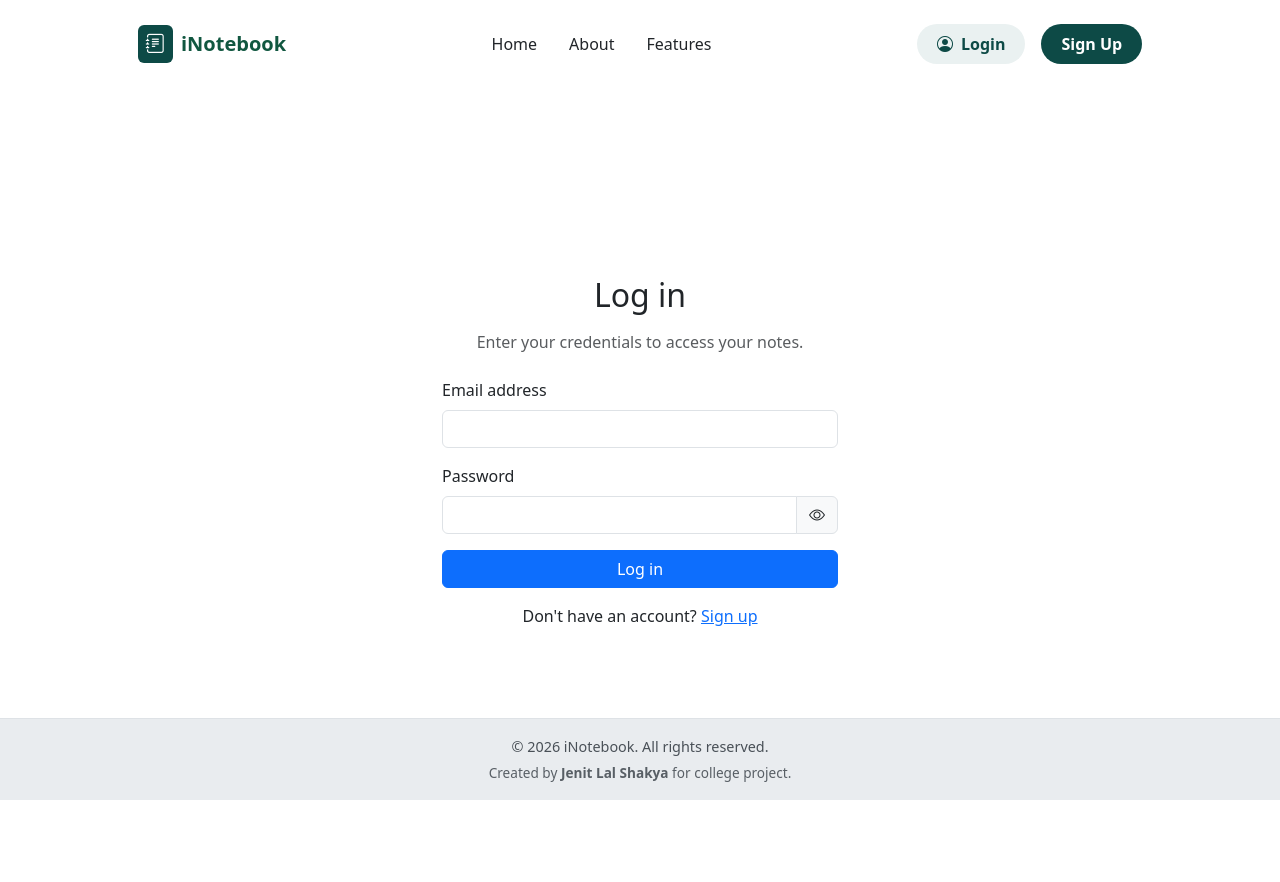
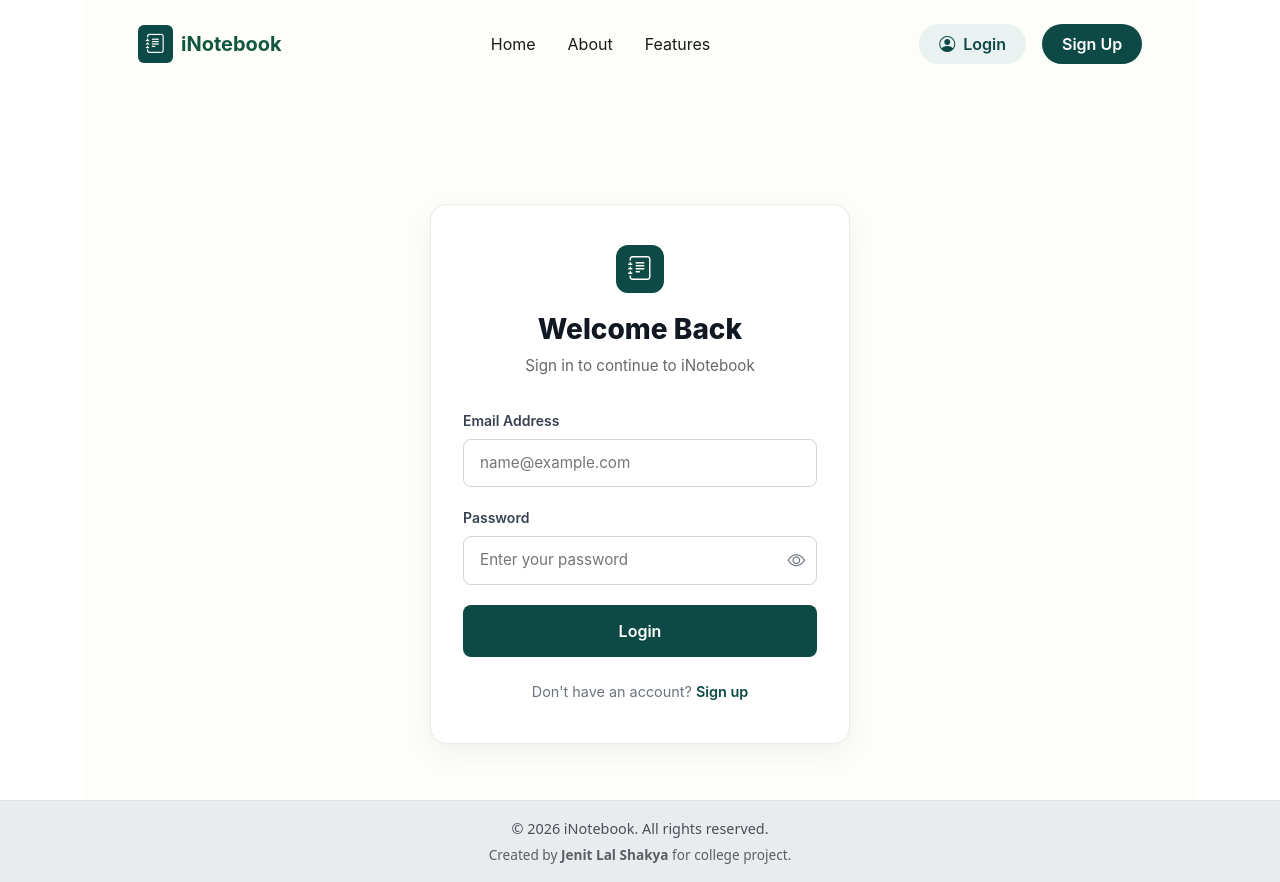
Before and after one commit to jenitlalshakya/inotebook, a React (Vite) app: page /login in a window 1280 px wide. Before the commit the page ends 800 px from the top, so only its background shows below. Built offline with nearby package versions, Linux system fonts and the light colour scheme; no server answers.

Commit message:
Update Login and signup, Fix search bar

```diff
--- /dev/null
+++ b/src/components/Auth.css
@@ -0,0 +1,224 @@
+/* Auth.css */
+
+.auth-container {
+    font-family: 'Inter', -apple-system, BlinkMacSystemFont, "Segoe UI", Roboto, Helvetica, Arial, sans-serif;
+    color: #1a1a1a;
+    background-color: #fdfdf9; /* soft neutral background from public home */
+    min-height: 100vh;
+    display: flex;
+    flex-direction: column;
+}
+
+.auth-content {
+    flex: 1;
+    display: flex;
+    align-items: center;
+    justify-content: center;
+    padding: 2rem 1rem;
+    margin-top: 60px; /* Offset for custom navbar */
+}
+
+.auth-card {
+    background: white;
+    width: 100%;
+    max-width: 420px;
+    border-radius: 16px;
+    box-shadow: 0 10px 30px rgba(0,0,0,0.05), 0 1px 3px rgba(0,0,0,0.02);
+    padding: 2.5rem 2rem;
+    border: 1px solid #eaeaea;
+}
+
+.auth-header {
+    text-align: center;
+    margin-bottom: 2rem;
+}
+
+.auth-logo {
+    display: inline-flex;
+    align-items: center;
+    justify-content: center;
+    background-color: #0d4a46;
+    color: white;
+    width: 48px;
+    height: 48px;
+    border-radius: 12px;
+    font-size: 1.5rem;
+    margin-bottom: 1.25rem;
+}
+
+.auth-title {
+    font-size: 1.75rem;
+    font-weight: 800;
+    color: #111822;
+    margin-bottom: 0.5rem;
+    line-height: 1.2;
+}
+
+.auth-subtitle {
+    font-size: 0.95rem;
+    color: #666;
+    margin: 0;
+}
+
+.auth-form .form-group {
+    margin-bottom: 1.25rem;
+}
+
+.auth-label {
+    display: block;
+    font-size: 0.875rem;
+    font-weight: 600;
+    color: #374151;
+    margin-bottom: 0.5rem;
+}
+
+.auth-input {
+    width: 100%;
+    padding: 0.75rem 1rem;
+    font-size: 0.95rem;
+    border: 1px solid #d1d5db;
+    border-radius: 8px;
+    background-color: #fff;
+    color: #1a1a1a;
+    transition: border-color 0.2s, box-shadow 0.2s;
+}
+
+.auth-input:focus {
+    outline: none;
+    border-color: #0d4a46;
+    box-shadow: 0 0 0 3px rgba(13, 74, 70, 0.1);
+}
+
+.auth-input.is-invalid {
+    border-color: #ef4444;
+}
+
+.auth-input.is-invalid:focus {
+    box-shadow: 0 0 0 3px rgba(239, 68, 68, 0.1);
+}
+
+.auth-error-text {
+    font-size: 0.8rem;
+    color: #ef4444;
+    margin-top: 0.25rem;
+    display: block;
+}
+
+/* password input group override */
+.auth-password-group {
+    position: relative;
+    display: flex;
+    align-items: center;
+}
+
+.auth-password-group .auth-input {
+    padding-right: 2.5rem; /* space for the eye icon */
+}
+
+.auth-password-toggle {
+    position: absolute;
+    right: 0.75rem;
+    background: transparent;
+    border: none;
+    color: #6b7280;
+    cursor: pointer;
+    font-size: 1.1rem;
+    padding: 0;
+    display: flex;
+    align-items: center;
+    justify-content: center;
+}
+
+.auth-password-toggle:hover {
+    color: #374151;
+}
+
+.auth-button {
+    width: 100%;
+    background-color: #0d4a46;
+    color: white;
+    border: none;
+    padding: 0.875rem 1.5rem;
+    border-radius: 8px;
+    font-size: 1rem;
+    font-weight: 600;
+    cursor: pointer;
+    transition: transform 0.2s, background-color 0.2s;
+    margin-top: 0.5rem;
+    display: flex;
+    align-items: center;
+    justify-content: center;
+    gap: 0.5rem;
+}
+
+.auth-button:hover:not(:disabled) {
+    background-color: #0a3a37;
+    transform: translateY(-1px);
+}
+
+.auth-button:disabled {
+    background-color: #9ca3af;
+    cursor: not-allowed;
+    transform: none;
+}
+
+.auth-footer {
+    text-align: center;
+    margin-top: 1.5rem;
+    font-size: 0.9rem;
+    color: #6b7280;
+}
+
+.auth-link {
+    color: #0d4a46;
+    font-weight: 600;
+    text-decoration: none;
+    transition: color 0.2s;
+}
+
+.auth-link:hover {
+    color: #0a3a37;
+    text-decoration: underline;
+}
+
+.auth-alert {
+    padding: 0.75rem 1rem;
+    border-radius: 8px;
+    font-size: 0.9rem;
+    margin-bottom: 1.5rem;
+    display: flex;
+    align-items: flex-start;
+    gap: 0.5rem;
+}
+
+.auth-alert-danger {
+    background-color: #fef2f2;
+    color: #b91c1c;
+    border: 1px solid #fecaca;
+}
+
+.auth-alert-success {
+    background-color: #f0fdf4;
+    color: #15803d;
+    border: 1px solid #bbf7d0;
+}
+
+/* Responsive adjustments */
+@media (max-width: 480px) {
+    .auth-card {
+        padding: 2rem 1.5rem;
+        border: none;
+        box-shadow: none;
+        border-radius: 0;
+        background: transparent;
+    }
+
+    .auth-content {
+        align-items: flex-start;
+        padding-top: 1rem;
+    }
+
+    .auth-container {
+        background-color: white;
+    }
+}
--- a/src/components/Login.jsx
+++ b/src/components/Login.jsx
@@ -1,6 +1,7 @@
 import React, { useEffect, useState } from "react";
 import { Link, useNavigate } from "react-router-dom";
 import Navbar from "./Navbar";
+import "./Auth.css";
 
 const emailRegex = /^[^\s@]+@[^\s@]+\.[^\s@]+$/;
 
@@ -92,90 +93,90 @@ const Login = () => {
     };
 
     return (
-        <div className="auth-wrapper">
+        <div className="auth-container">
             <Navbar />
-            <div className="container auth-page" style={{ maxWidth: "420px", marginTop: "100px" }}>
-                <h2 className="mb-3 text-center">Log in</h2>
-                <p className="text-muted text-center mb-4">
-                    Enter your credentials to access your notes.
-                </p>
+            <div className="auth-content">
+                <div className="auth-card">
+                    <div className="auth-header">
+                        <div className="auth-logo">
+                            <i className="bi bi-journal-text"></i>
+                        </div>
+                        <h2 className="auth-title">Welcome Back</h2>
+                        <p className="auth-subtitle">Sign in to continue to iNotebook</p>
+                    </div>
 
                     {apiError && (
-                <div className="alert alert-danger" role="alert">
-                    {apiError}
+                        <div className="auth-alert auth-alert-danger" role="alert">
+                            <i className="bi bi-exclamation-circle-fill"></i>
+                            <div>{apiError}</div>
                         </div>
                     )}
 
-            <form onSubmit={handleSubmit} noValidate>
-                <div className="mb-3">
-                    <label htmlFor="email" className="form-label">
-                        Email address
+                    <form className="auth-form" onSubmit={handleSubmit} noValidate>
+                        <div className="form-group">
+                            <label htmlFor="email" className="auth-label">
+                                Email Address
                             </label>
                             <input
                                 type="email"
-                        className={`form-control ${errors.email ? "is-invalid" : ""}`}
+                                className={`auth-input ${errors.email ? "is-invalid" : ""}`}
                                 id="email"
                                 name="email"
+                                placeholder="name@example.com"
                                 value={form.email}
                                 onChange={handleChange}
                                 autoComplete="email"
                             />
-                    {errors.email && <div className="invalid-feedback">{errors.email}</div>}
+                            {errors.email && <span className="auth-error-text">{errors.email}</span>}
                         </div>
 
-                <div className="mb-3">
-                    <label htmlFor="password" className="form-label">
+                        <div className="form-group">
+                            <label htmlFor="password" className="auth-label">
                                 Password
                             </label>
-                    <div className="input-group">
+                            <div className="auth-password-group">
                                 <input
                                     type={showPassword ? "text" : "password"}
-                            className={`form-control ${errors.password ? "is-invalid" : ""}`}
+                                    className={`auth-input ${errors.password ? "is-invalid" : ""}`}
                                     id="password"
                                     name="password"
+                                    placeholder="Enter your password"
                                     value={form.password}
                                     onChange={handleChange}
                                     autoComplete="current-password"
                                 />
-                        <span
-                            className="input-group-text"
-                            style={{ cursor: "pointer" }}
+                                <button
+                                    type="button"
+                                    className="auth-password-toggle"
                                     onClick={() => setShowPassword((prev) => !prev)}
+                                    aria-label={showPassword ? "Hide password" : "Show password"}
                                 >
                                     <i className={`bi ${showPassword ? "bi-eye-slash" : "bi-eye"}`}></i>
-                        </span>
+                                </button>
                             </div>
-                    {errors.password && (
-                        <div className="invalid-feedback d-block">{errors.password}</div>
-                    )}
+                            {errors.password && <span className="auth-error-text">{errors.password}</span>}
                         </div>
 
                         <button
                             type="submit"
-                    className="btn btn-primary w-100"
+                            className="auth-button"
                             disabled={loading}
                         >
                             {loading ? (
                                 <>
-                            <span
-                                className="spinner-border spinner-border-sm me-2"
-                                role="status"
-                                aria-hidden="true"
-                            ></span>
-                            Logging in...
+                                    <span className="spinner-border spinner-border-sm" role="status" aria-hidden="true"></span>
+                                    Signing in...
                                 </>
                             ) : (
-                        "Log in"
+                                "Login"
                             )}
                         </button>
                     </form>
 
-            <p className="mt-3 text-center">
-                Don't have an account?{" "}
-                <Link to="/signup">
-                    Sign up
-                </Link>
-            </p>
+                    <div className="auth-footer">
+                        Don't have an account? <Link to="/signup" className="auth-link">Sign up</Link>
+                    </div>
+                </div>
             </div>
         </div>
     );
--- a/src/components/PublicHome.jsx
+++ b/src/components/PublicHome.jsx
@@ -111,7 +111,7 @@ const PublicHome = () => {
                     <a href="#!" className="ph-footer-link">Help</a>
                 </div>
                 <div className="ph-footer-logo">
-                    <i className="bi bi-journal-text" style={{color: '#aaa', marginRight: '4px'}}></i> iNotebook
+                    <Link to="/" className="ph-footer-link" onClick={() => window.scrollTo({ top: 0, behavior: "smooth" })}><i className="bi bi-journal-text" style={{color: '#aaa', marginRight: '4px'}}></i> iNotebook</Link>
                 </div>
                 <div className="ph-footer-copy">
                     © {new Date().getFullYear()} iNotebook. All rights reserved. Designed for thinkers and makers everywhere.
--- a/src/components/Signup.jsx
+++ b/src/components/Signup.jsx
@@ -1,6 +1,7 @@
 import React, { useEffect, useState } from "react";
 import { Link, useNavigate } from "react-router-dom";
 import Navbar from "./Navbar";
+import "./Auth.css";
 
 const emailRegex = /^[^\s@]+@[^\s@]+\.[^\s@]+$/;
 const MIN_PASSWORD_LENGTH = 6;
@@ -118,140 +119,142 @@ const Signup = () => {
     };
 
     return (
-        <div className="auth-wrapper">
+        <div className="auth-container">
             <Navbar />
-            <div className="container auth-page" style={{ maxWidth: "480px", marginTop: "100px" }}>
-                <h2 className="mb-3 text-center">Create an account</h2>
-                <p className="text-muted text-center mb-4">
-                    Sign up to start managing your notes securely.
-                </p>
+            <div className="auth-content">
+                <div className="auth-card">
+                    <div className="auth-header">
+                        <div className="auth-logo">
+                            <i className="bi bi-journal-text"></i>
+                        </div>
+                        <h2 className="auth-title">Create your account</h2>
+                        <p className="auth-subtitle">Start organizing your ideas today</p>
+                    </div>
 
                     {apiError && (
-                <div className="alert alert-danger" role="alert">
-                    {apiError}
+                        <div className="auth-alert auth-alert-danger" role="alert">
+                            <i className="bi bi-exclamation-circle-fill"></i>
+                            <div>{apiError}</div>
                         </div>
                     )}
                     {apiSuccess && (
-                <div className="alert alert-success" role="alert">
-                    {apiSuccess}
+                        <div className="auth-alert auth-alert-success" role="alert">
+                            <i className="bi bi-check-circle-fill"></i>
+                            <div>{apiSuccess}</div>
                         </div>
                     )}
 
-            <form onSubmit={handleSubmit} noValidate>
-                <div className="mb-3">
-                    <label htmlFor="name" className="form-label">
+                    <form className="auth-form" onSubmit={handleSubmit} noValidate>
+                        <div className="form-group">
+                            <label htmlFor="name" className="auth-label">
                                 Full Name
                             </label>
                             <input
                                 type="text"
-                        className={`form-control ${errors.name ? "is-invalid" : ""}`}
+                                className={`auth-input ${errors.name ? "is-invalid" : ""}`}
                                 id="name"
                                 name="name"
+                                placeholder="John Doe"
                                 value={form.name}
                                 onChange={handleChange}
                                 autoComplete="name"
                             />
-                    {errors.name && <div className="invalid-feedback">{errors.name}</div>}
+                            {errors.name && <span className="auth-error-text">{errors.name}</span>}
                         </div>
 
-                <div className="mb-3">
-                    <label htmlFor="email" className="form-label">
-                        Email address
+                        <div className="form-group">
+                            <label htmlFor="email" className="auth-label">
+                                Email Address
                             </label>
                             <input
                                 type="email"
-                        className={`form-control ${errors.email ? "is-invalid" : ""}`}
+                                className={`auth-input ${errors.email ? "is-invalid" : ""}`}
                                 id="email"
                                 name="email"
+                                placeholder="name@example.com"
                                 value={form.email}
                                 onChange={handleChange}
                                 autoComplete="email"
                             />
-                    {errors.email && <div className="invalid-feedback">{errors.email}</div>}
+                            {errors.email && <span className="auth-error-text">{errors.email}</span>}
                         </div>
 
-                <div className="mb-3">
-                    <label htmlFor="password" className="form-label">
+                        <div className="form-group">
+                            <label htmlFor="password" className="auth-label">
                                 Password
                             </label>
-                    <div className="input-group">
+                            <div className="auth-password-group">
                                 <input
                                     type={showPassword ? "text" : "password"}
-                            className={`form-control ${errors.password ? "is-invalid" : ""}`}
+                                    className={`auth-input ${errors.password ? "is-invalid" : ""}`}
                                     id="password"
                                     name="password"
+                                    placeholder="Create a password"
                                     value={form.password}
                                     onChange={handleChange}
                                     autoComplete="new-password"
                                 />
-                        <span
-                            className="input-group-text"
-                            style={{ cursor: "pointer" }}
+                                <button
+                                    type="button"
+                                    className="auth-password-toggle"
                                     onClick={() => setShowPassword((prev) => !prev)}
+                                    aria-label={showPassword ? "Hide password" : "Show password"}
                                 >
                                     <i className={`bi ${showPassword ? "bi-eye-slash" : "bi-eye"}`}></i>
-                        </span>
+                                </button>
                             </div>
-                    {errors.password && (
-                        <div className="invalid-feedback d-block">{errors.password}</div>
-                    )}
+                            {errors.password && <span className="auth-error-text">{errors.password}</span>}
                         </div>
 
-                <div className="mb-3">
-                    <label htmlFor="confirmPassword" className="form-label">
+                        <div className="form-group">
+                            <label htmlFor="confirmPassword" className="auth-label">
                                 Confirm Password
                             </label>
-                    <div className="input-group">
+                            <div className="auth-password-group">
                                 <input
                                     type={showConfirmPassword ? "text" : "password"}
-                            className={`form-control ${errors.confirmPassword ? "is-invalid" : ""}`}
+                                    className={`auth-input ${errors.confirmPassword ? "is-invalid" : ""}`}
                                     id="confirmPassword"
                                     name="confirmPassword"
+                                    placeholder="Confirm your password"
                                     value={form.confirmPassword}
                                     onChange={handleChange}
                                     autoComplete="new-password"
                                 />
-                        <span
-                            className="input-group-text"
-                            style={{ cursor: "pointer" }}
+                                <button
+                                    type="button"
+                                    className="auth-password-toggle"
                                     onClick={() => setShowConfirmPassword((prev) => !prev)}
+                                    aria-label={showConfirmPassword ? "Hide password" : "Show password"}
                                 >
                                     <i className={`bi ${showConfirmPassword ? "bi-eye-slash" : "bi-eye"}`}></i>
-                        </span>
+                                </button>
                             </div>
                             {errors.confirmPassword && (
-                        <div className="invalid-feedback d-block">
-                            {errors.confirmPassword}
-                        </div>
+                                <span className="auth-error-text">{errors.confirmPassword}</span>
                             )}
                         </div>
 
                         <button
                             type="submit"
-                    className="btn btn-primary w-100"
+                            className="auth-button"
                             disabled={loading}
                         >
                             {loading ? (
                                 <>
-                            <span
-                                className="spinner-border spinner-border-sm me-2"
-                                role="status"
-                                aria-hidden="true"
-                            ></span>
+                                    <span className="spinner-border spinner-border-sm" role="status" aria-hidden="true"></span>
                                     Creating account...
                                 </>
                             ) : (
-                        "Sign up"
+                                "Create Account"
                             )}
                         </button>
                     </form>
 
-            <p className="mt-3 text-center">
-                Already have an account?{" "}
-                <Link to="/login">
-                    Log in
-                </Link>
-            </p>
+                    <div className="auth-footer">
+                        Already have an account? <Link to="/login" className="auth-link">Log in</Link>
+                    </div>
+                </div>
             </div>
         </div>
     );
```
Also changed, not shown: src/components/Notes.jsx (+41 -77 lines). Lines whose indentation alone changed are shown as unchanged.
